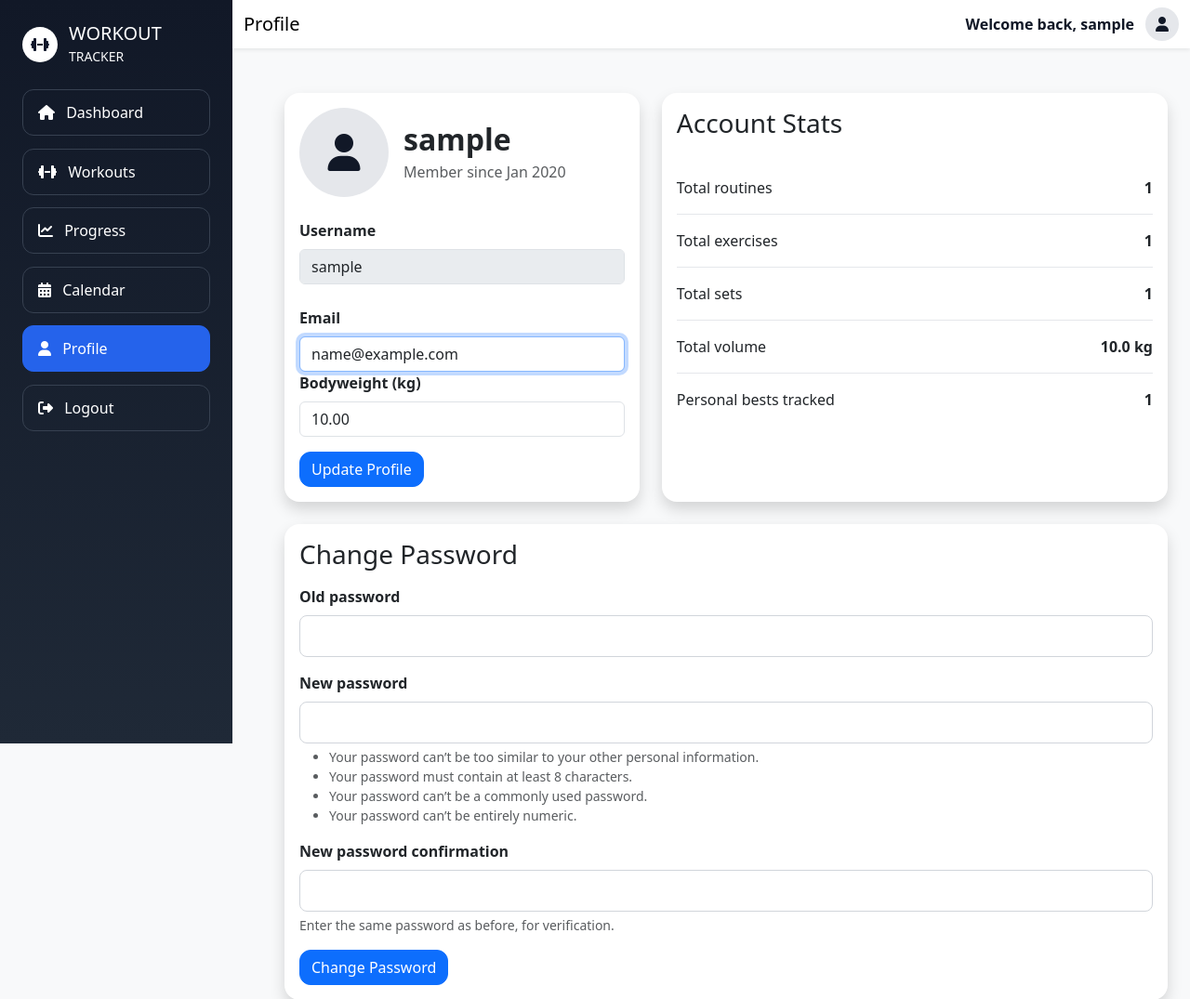
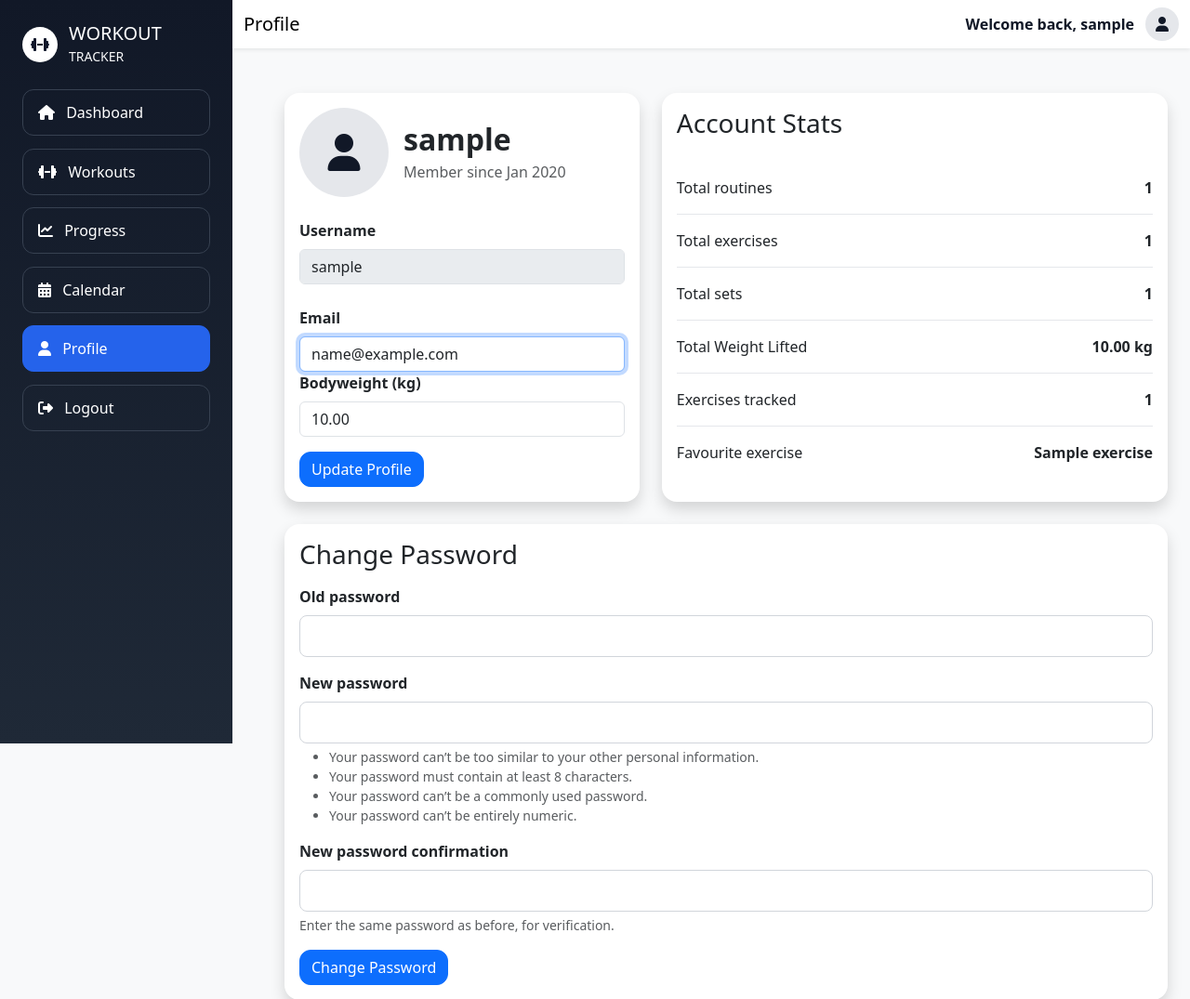
Before and after one commit to DarthCookie45/Workout-tracker-app, a Django app: page /profile/ in a window 1280 px wide. Shown: the top 1075 px of the page at 93% size. Run offline with Django 5.2, Linux system fonts and the light colour scheme; a user stored in the database is signed in; tables that the repository leaves empty hold one stand-in row (values such as "Sample post").

Commit message:
Polish wording, workout tracker features and profile statistics

```diff
--- a/tracker/templates/tracker/profile.html
+++ b/tracker/templates/tracker/profile.html
@@ -104,13 +104,18 @@
               </div>
 
               <div class="profile-stat-row">
-                <span>Total volume</span>
-                <strong>{{ total_volume }} kg</strong>
+                <span>Total Weight Lifted</span>
+                <strong>{{ total_volume|floatformat:2 }} kg</strong>
               </div>
 
               <div class="profile-stat-row">
-                <span>Personal bests tracked</span>
+                <span>Exercises tracked</span>
                 <strong>{{ personal_bests }}</strong>
+              </div>
+
+              <div class="profile-stat-row">
+                <span>Favourite exercise</span>
+                <strong>{{ favourite_exercise }}</strong>
               </div>
             </div>
           </div>
--- a/tracker/templates/tracker/progress.html
+++ b/tracker/templates/tracker/progress.html
@@ -36,7 +36,7 @@
         <div class="col-md-3 mb-3">
           <div class="card stat-card bg-white text-dark shadow h-100">
             <div class="card-body">
-              <h5>Personal Bests</h5>
+              <h5>Exercises Tracked</h5>
               <h2>{{ personal_bests }}</h2>
             </div>
           </div>
--- a/tracker/views.py
+++ b/tracker/views.py
@@ -1,7 +1,7 @@
 from django.shortcuts import render, redirect, get_object_or_404
 from .models import Workout, WorkoutRoutine, Exercise, Profile
 from .forms import WorkoutForm, WorkoutRoutineForm, ExerciseForm
-from collections import defaultdict
+from collections import defaultdict, Counter
 import json
 from django.contrib.auth.decorators import login_required
 from .forms import CustomUserCreationForm
@@ -313,6 +313,17 @@ def profile(request):
         for exercise in exercises
     )
 
+    exercise_names = [
+        exercise.name for exercise in exercises
+    ]
+
+    favourite_exercise = "No exercises yet"
+
+    if exercise_names:
+        favourite_exercise = Counter(
+            exercise_names
+        ).most_common(1)[0][0]
+
     personal_bests = (
         exercises
         .values_list('name', flat=True)
@@ -363,6 +374,7 @@ def profile(request):
         'personal_bests': personal_bests,
         'password_form': password_form,
         'profile': profile,
+        'favourite_exercise': favourite_exercise,
     }
 
     return render(
```
Also changed, not shown: tracker/templates/tracker/home.html (+10 -2 lines).
